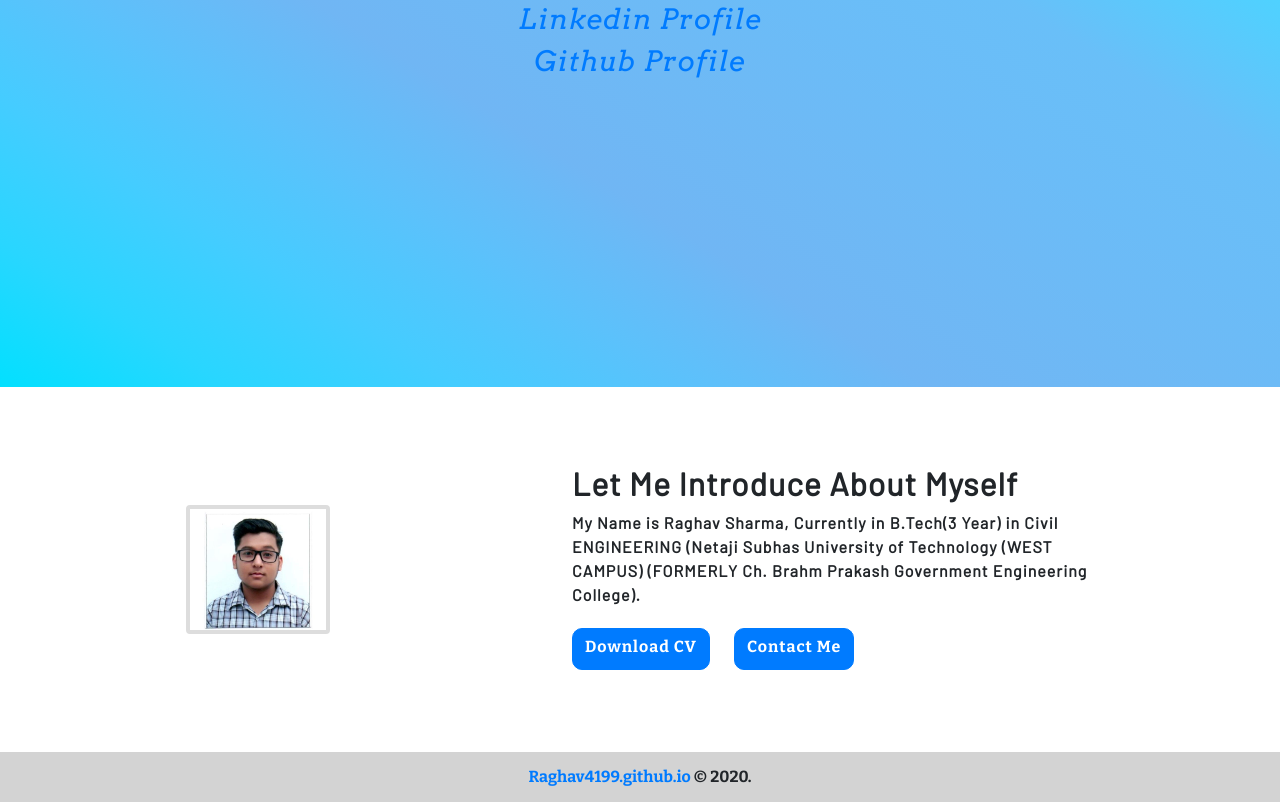
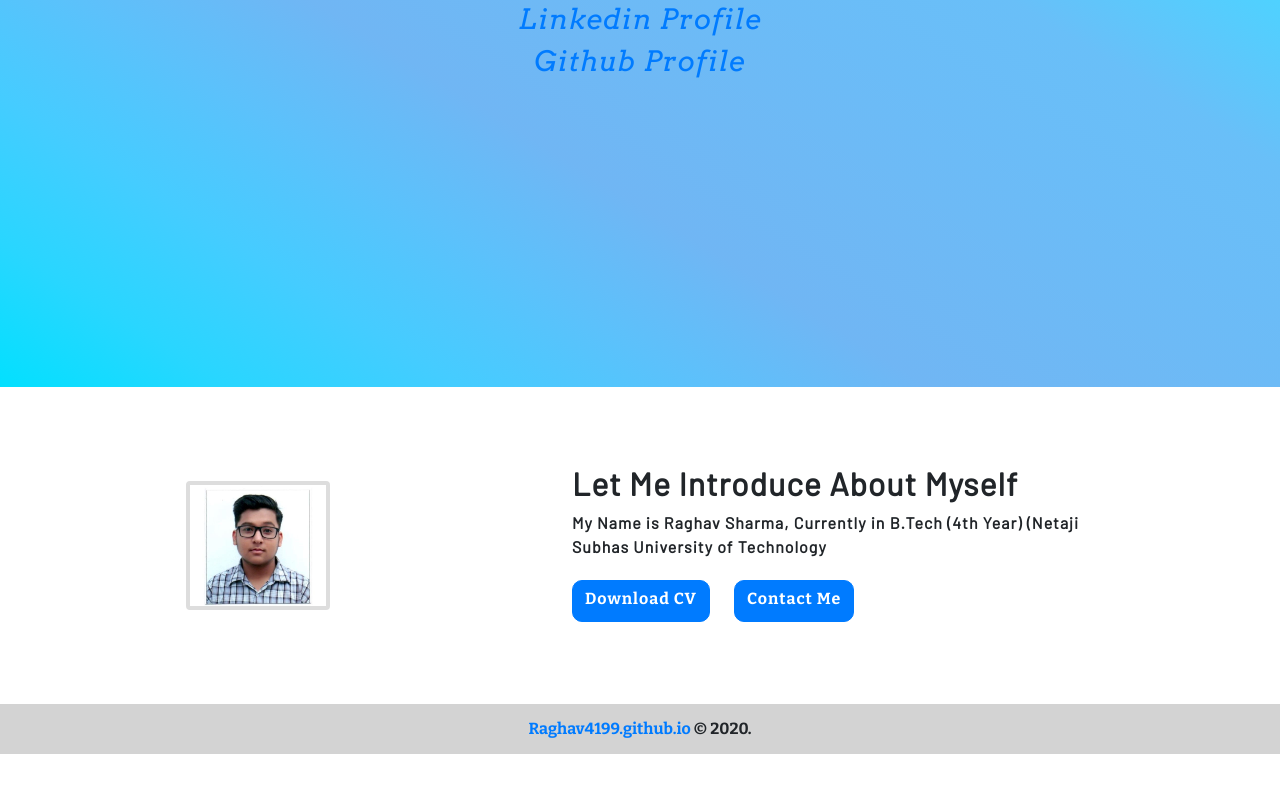
Before and after one commit to Raghav4199/raghav4199, a plain HTML site: page about.html in a window 1280 px wide. Shown: the part 477-1279 px from the top of the page. After the commit the page ends 1231 px from the top, so only its background shows below. Drawn offline with nearby package versions, Linux system fonts and the light colour scheme; a web font is replaced by a local one.

Commit message:
Update about.html

```diff
--- a/about.html
+++ b/about.html
@@ -81,9 +81,7 @@
                   myself</h2>
                 <!--   <div style="font-size: 1.2vw;"> -->
                   <p >
-                    My Name is Raghav Sharma, Currently in B.Tech(3 Year)  in  Civil ENGINEERING (Netaji Subhas University of Technology (WEST CAMPUS)
-                      (FORMERLY Ch. Brahm Prakash Government Engineering College).
-
+                    My Name is Raghav Sharma, Currently in B.Tech (4th Year)  (Netaji Subhas University of Technology
                   </p>
 
 
```
